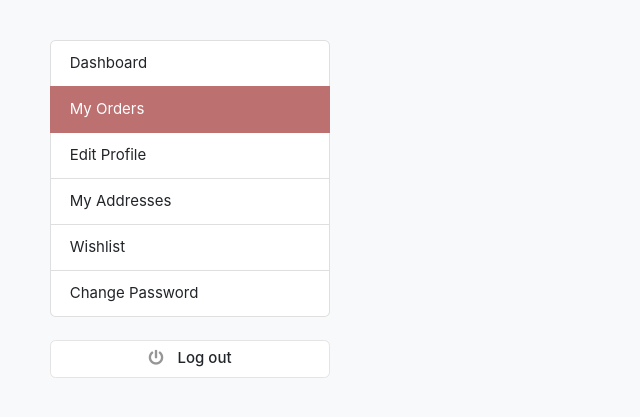
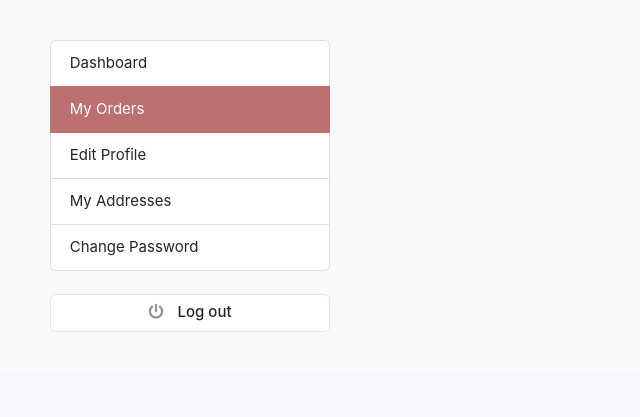
Before and after one commit to amjedsaleel/m3-mobiles, a Django app: page /profile/my-orders/ in a window 1280 px wide. Shown: the part 63-480 px from the top of the page, without its empty margins (0-640 px from the left). Run offline with Django 3.2, Linux system fonts and the light colour scheme; the visitor is signed in with stand-in values (Sample User, id 1); data that the repository does not hold is empty; some libraries are stand-ins or nearby versions; some web fonts are replaced.

Commit message:
whishlist commented

```diff
--- a/templates/userProfile/change-password.html
+++ b/templates/userProfile/change-password.html
@@ -13,7 +13,7 @@
                         <a class="list-group-item text-dark" href="{% url 'userProfile:my-orders' %}">My Orders</a>
                         <a class="list-group-item text-dark" href="{% url 'userProfile:edit-profile' %}">Edit Profile</a>
                         <a class="list-group-item text-dark " href="{% url 'userProfile:my-addresses' %}">My Addresses</a>
-                        <a class="list-group-item text-dark" href="#">Wishlist</a>
+{#                        <a class="list-group-item text-dark" href="#">Wishlist</a>#}
                         <a class="list-group-item active" href="#">Change Password</a>
                     </ul>
                     <br>
--- a/templates/userProfile/dashboard.html
+++ b/templates/userProfile/dashboard.html
@@ -29,7 +29,7 @@
                             Profile</a>
                         <a class="list-group-item text-dark" href="{% url 'userProfile:my-addresses' %}">My
                             Addresses</a>
-                        <a class="list-group-item text-dark" href="#">Wishlist</a>
+{#                        <a class="list-group-item text-dark" href="#">Wishlist</a>#}
                         <a class="list-group-item text-dark" href="{% url 'userProfile:change-password' %}">Change
                             Password</a>
                     </ul>
--- a/templates/userProfile/edit-address.html
+++ b/templates/userProfile/edit-address.html
@@ -12,7 +12,7 @@
                         <a class="list-group-item text-dark" href="{% url 'userProfile:my-orders' %}">My Orders</a>
                         <a class="list-group-item text-dark" href="{% url 'userProfile:edit-profile' %}">Edit Profile</a>
                         <a class="list-group-item active" href="{% url 'userProfile:my-addresses' %}">My Addresses</a>
-                        <a class="list-group-item text-dark" href="#">Wishlist</a>
+{#                        <a class="list-group-item text-dark" href="#">Wishlist</a>#}
                         <a class="list-group-item text-dark" href="{% url 'userProfile:change-password' %}">Change Password</a>
                     </ul>
                     <br>
--- a/templates/userProfile/edit-profile.html
+++ b/templates/userProfile/edit-profile.html
@@ -14,7 +14,7 @@
                             Profile</a>
                         <a class="list-group-item text-dark" href="{% url 'userProfile:my-addresses' %}">My
                             Addresses</a>
-                        <a class="list-group-item text-dark" href="{% url 'userProfile:change-password' %}">Wishlist</a>
+{#                        <a class="list-group-item text-dark" href="{% url 'userProfile:change-password' %}">Wishlist</a>#}
                         <a class="list-group-item text-dark" href="#">Change Password</a>
                     </ul>
                     <br>
--- a/templates/userProfile/my-addresses.html
+++ b/templates/userProfile/my-addresses.html
@@ -12,7 +12,7 @@
                         <a class="list-group-item text-dark" href="{% url 'userProfile:my-orders' %}">My Orders</a>
                         <a class="list-group-item text-dark" href="{% url 'userProfile:edit-profile' %}">Edit Profile</a>
                         <a class="list-group-item active" href="{% url 'userProfile:my-addresses' %}">My Addresses</a>
-                        <a class="list-group-item text-dark" href="#">Wishlist</a>
+{#                        <a class="list-group-item text-dark" href="#">Wishlist</a>#}
                         <a class="list-group-item text-dark" href="{% url 'userProfile:change-password' %}">Change Password</a>
                     </ul>
                     <br>
--- a/templates/userProfile/my-orders.html
+++ b/templates/userProfile/my-orders.html
@@ -13,7 +13,7 @@
                             Profile</a>
                         <a class="list-group-item text-dark" href="{% url 'userProfile:my-addresses' %}">My
                             Addresses</a>
-                        <a class="list-group-item text-dark" href="#">Wishlist</a>
+{#                        <a class="list-group-item text-dark" href="#">Wishlist</a>#}
                         <a class="list-group-item text-dark" href="{% url 'userProfile:change-password' %}">Change
                             Password</a>
                     </ul>
```
